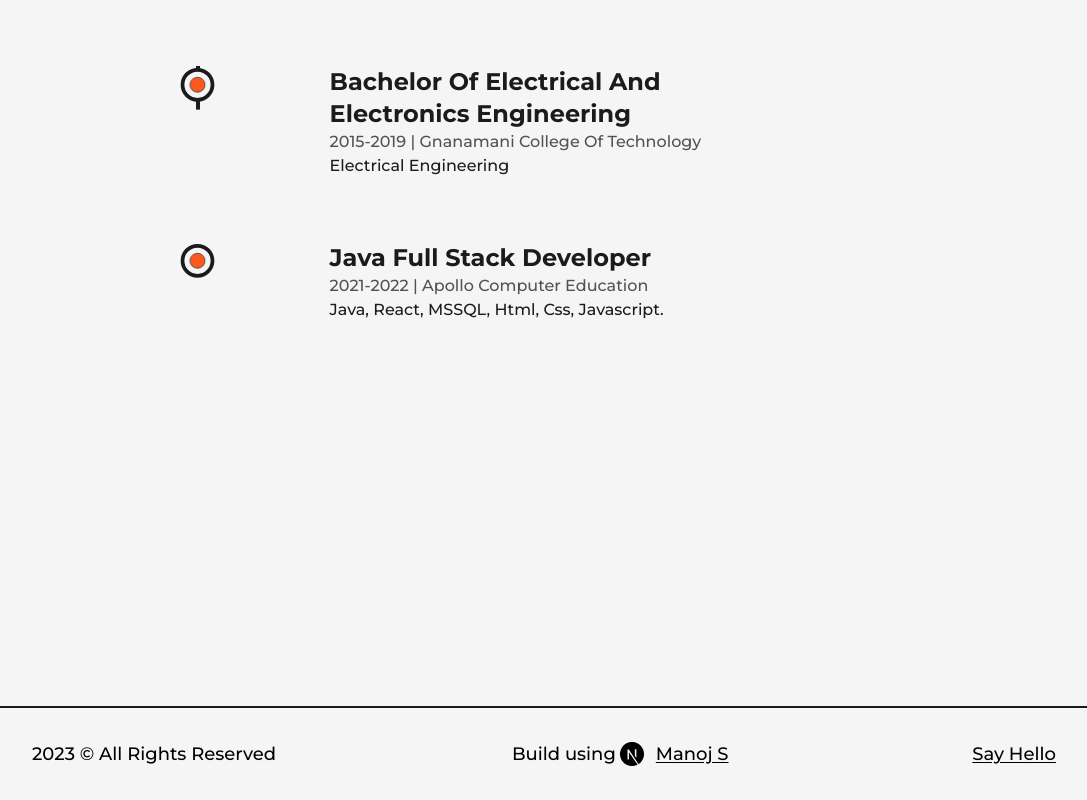
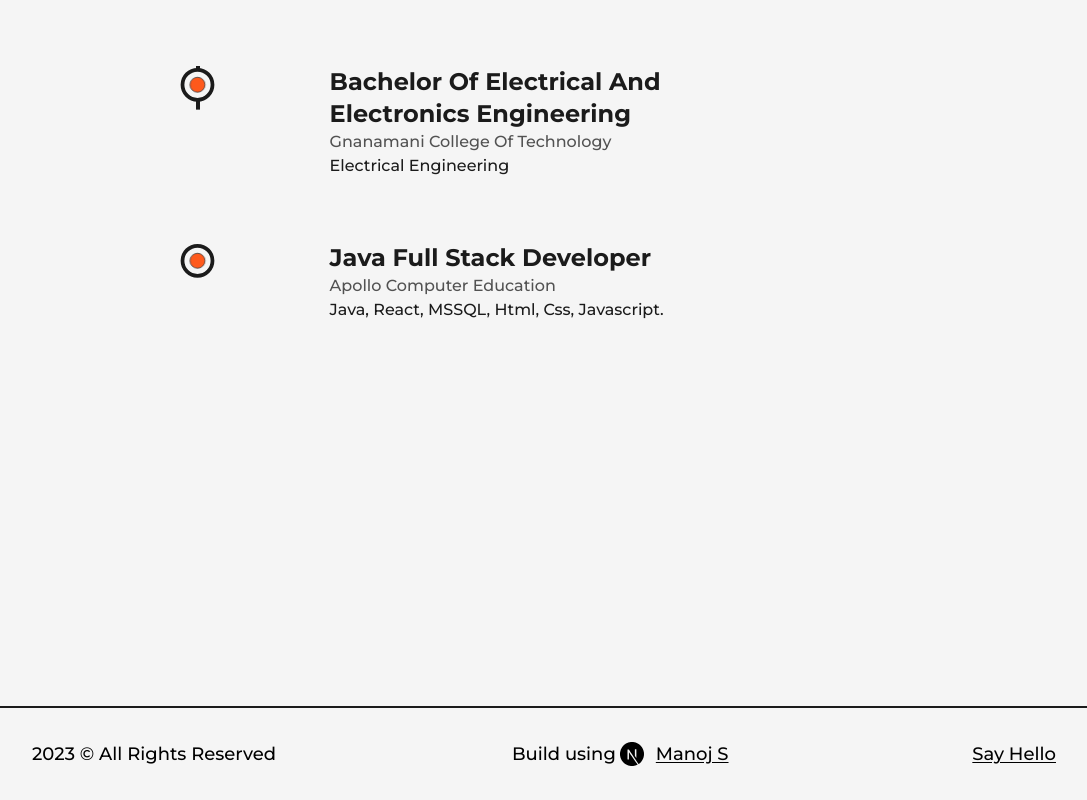
Before and after one commit to manoj-sharvan/Portfolio_NextJS, a Next.js app: page /about in a window 1280 px wide. Shown: the part 3378-4178 px from the top of the page, without its empty margins (96-1183 px from the left). Built offline with nearby package versions, Linux system fonts and the light colour scheme.

Commit message:
Update Education.js

```diff
--- a/src/Components/Education.js
+++ b/src/Components/Education.js
@@ -20,10 +20,10 @@ const Details = ({ type, time, place, info }) => {
         <h3 className="capitalize font-bold text-2xl sm:text-xl xs:text-lg">
           {type}
         </h3>
-        <span className="capitalize font-medium text-dark/75 xs:text-sm">
-          {time} | {place}
-        </span>
-        <p className="font-medium w-full md:text-sm">{info}</p>
+        <p className="capitalize font-medium text-dark/75 dark:text-light/75 xs:text-sm">
+          {time && `${time} | `} {place}
+        </p>
+        <p className="font-medium w-full md:text-sm  ">{info}</p>
       </motion.div>
     </li>
   );
@@ -55,13 +55,13 @@ const Education = () => {
         <ul className="w-full flex flex-col items-start justify-between ml-4 xs:ml-2">
           <Details
             type="Bachelor of Electrical and Electronics Engineering"
-            time="2015-2019"
+            // time="2015-2019"
             place="Gnanamani College of technology"
             info="Electrical Engineering"
           />
           <Details
             type="Java Full Stack Developer"
-            time="2021-2022"
+            time=""
             place="Apollo Computer Education"
             info="Java, React, MSSQL, Html, Css, Javascript."
           />
```
